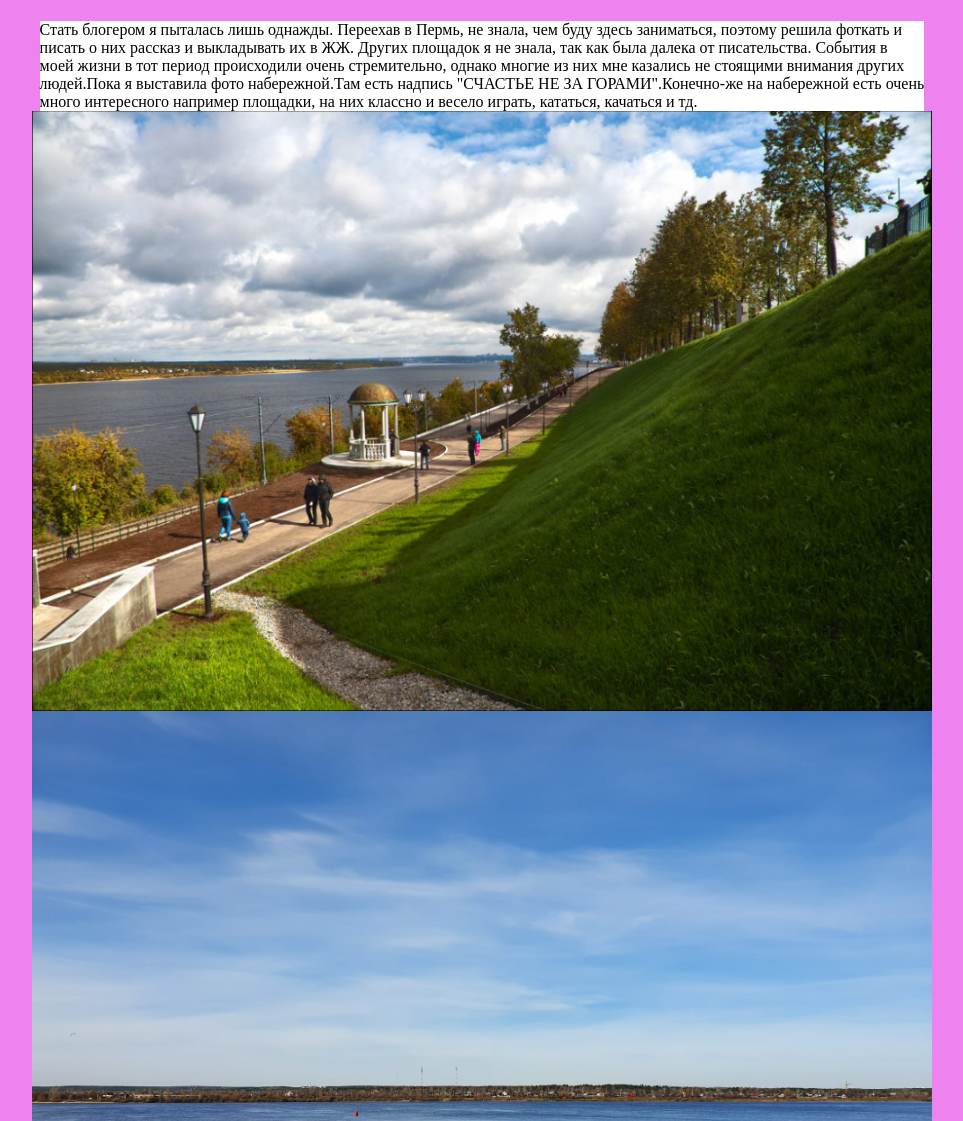
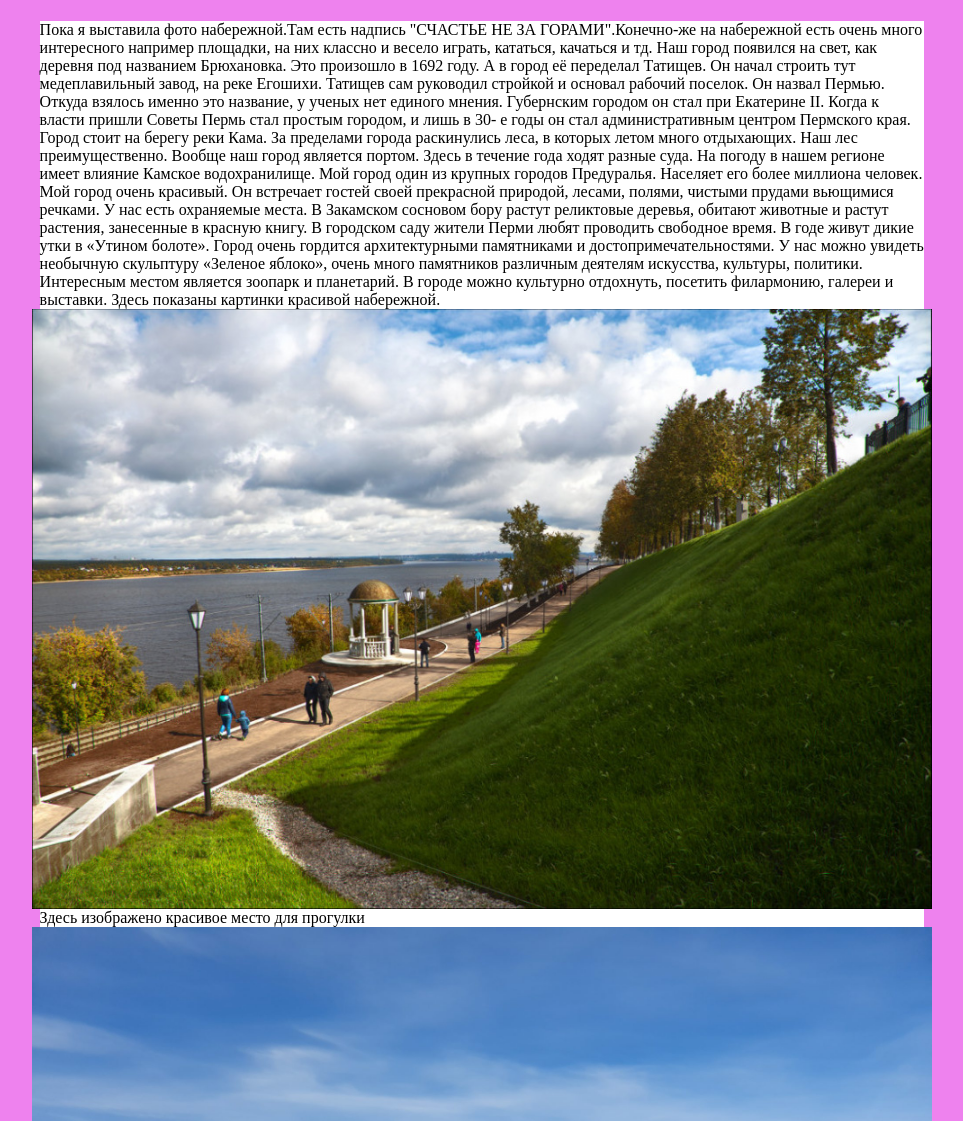
Before and after one commit to Polinacandy/Polinacandy.github.io, a plain HTML site: page index.html in a window 1280 px wide. Shown: the part 106-1227 px from the top of the page, without its empty margins (158-1121 px from the left). Drawn offline with Linux system fonts and the light colour scheme.

Commit message:
Add files via upload

```diff
--- a/index.html
+++ b/index.html
@@ -9,12 +9,39 @@
 <body>
 	<h1 align="center">город Пермь</h1>
 	<div>
-		Стать блогером я пыталась лишь однажды. Переехав в Пермь, не знала, чем буду здесь заниматься, поэтому решила фоткать и писать о них рассказ и выкладывать их в ЖЖ.
+		Пока я выставила фото набережной.Там есть надпись "СЧАСТЬЕ НЕ ЗА ГОРАМИ".Конечно-же на набережной есть очень много интересного например площадки, на них классно и весело играть, кататься, качаться и тд.
+    Наш город появился на свет, как деревня под названием Брюхановка. Это произошло в 1692 году. А в город её переделал Татищев. Он начал строить тут медеплавильный завод, на реке Егошихи. Татищев сам руководил стройкой и основал рабочий поселок. Он назвал Пермью. Откуда взялось именно это название, у ученых нет единого мнения. Губернским городом он стал при Екатерине II. Когда к власти пришли Советы Пермь стал простым городом, и лишь в 30- е годы он стал административным центром Пермского края.
 
-Других площадок я не знала, так как была далека от писательства. События в моей жизни в тот период происходили очень стремительно, однако многие из них мне казались не стоящими внимания других людей.Пока я выставила фото набережной.Там есть надпись "СЧАСТЬЕ НЕ ЗА ГОРАМИ".Конечно-же на набережной есть очень много интересного например площадки, на них классно и весело играть, кататься, качаться и тд.
+Город стоит на берегу реки Кама. За пределами города раскинулись леса, в которых летом много отдыхающих. Наш лес преимущественно. Вообще наш город является портом. Здесь в течение года ходят разные суда.
+
+На погоду в нашем регионе имеет влияние Камское водохранилище. Мой город один из крупных городов Предуралья. Населяет его более миллиона человек.
+
+Мой город очень красивый. Он встречает гостей своей прекрасной природой, лесами, полями, чистыми прудами вьющимися речками.
+
+У нас есть охраняемые места. В Закамском сосновом бору растут реликтовые деревья, обитают животные и растут растения, занесенные в красную книгу. В городском саду жители Перми любят проводить свободное время. В годе живут дикие утки в «Утином болоте».
+
+Город очень гордится архитектурными памятниками и достопримечательностями. У нас можно увидеть необычную скульптуру «Зеленое яблоко», очень много памятников различным деятелям искусства, культуры, политики. Интересным местом является зоопарк и планетарий. В городе можно культурно отдохнуть, посетить филармонию, галереи и выставки.
+
+Здесь показаны картинки красивой набережной.
+
+
+
+
 </div>
+
 	<img src="image\1.jpg">
-	<img src="image\2.jpg">
-    <p>Было интересно?</p>
+	<div>
+     Здесь изображено красивое место для прогулки
+	</div>
+    <img src="image\2.jpg">
+    <div>
+    	Тут показано надпись "Счатье не за горами"
+    </div>
+	<img src="image\3.jpg">
+	<img src="image\4.jpg">
+
+    <p>Я старалась, на деюсь понравилось</p>
+    <a href="htmlim.html">Посмотрите и прочетайте и посмотреть картинки о Пермскрм балете</a>
+
 </body>
 </html>
```
